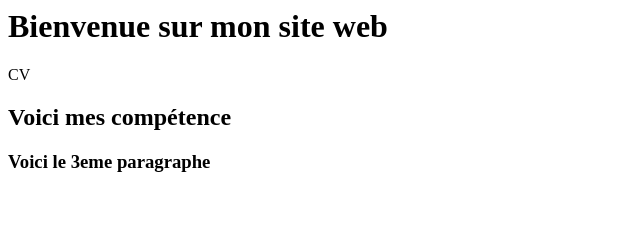
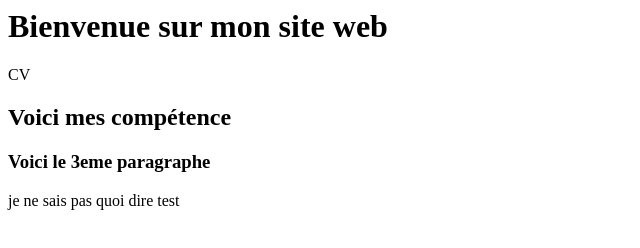
Before and after one commit to ShyFr258190/Guardia, a plain HTML site: page index.html in a window 1280 px wide. Shown: the whole page, without its empty margins (0-640 px from the left). Drawn offline with Linux system fonts and the light colour scheme.

Commit message:
Final version

```diff
--- a/index.html
+++ b/index.html
@@ -7,5 +7,6 @@
 <h2>Voici mes compétence</h2>
 
 <h3>Voici le 3eme paragraphe</h3>
+<p>je ne sais pas quoi dire test</p>
 </body>
 </html>
```
